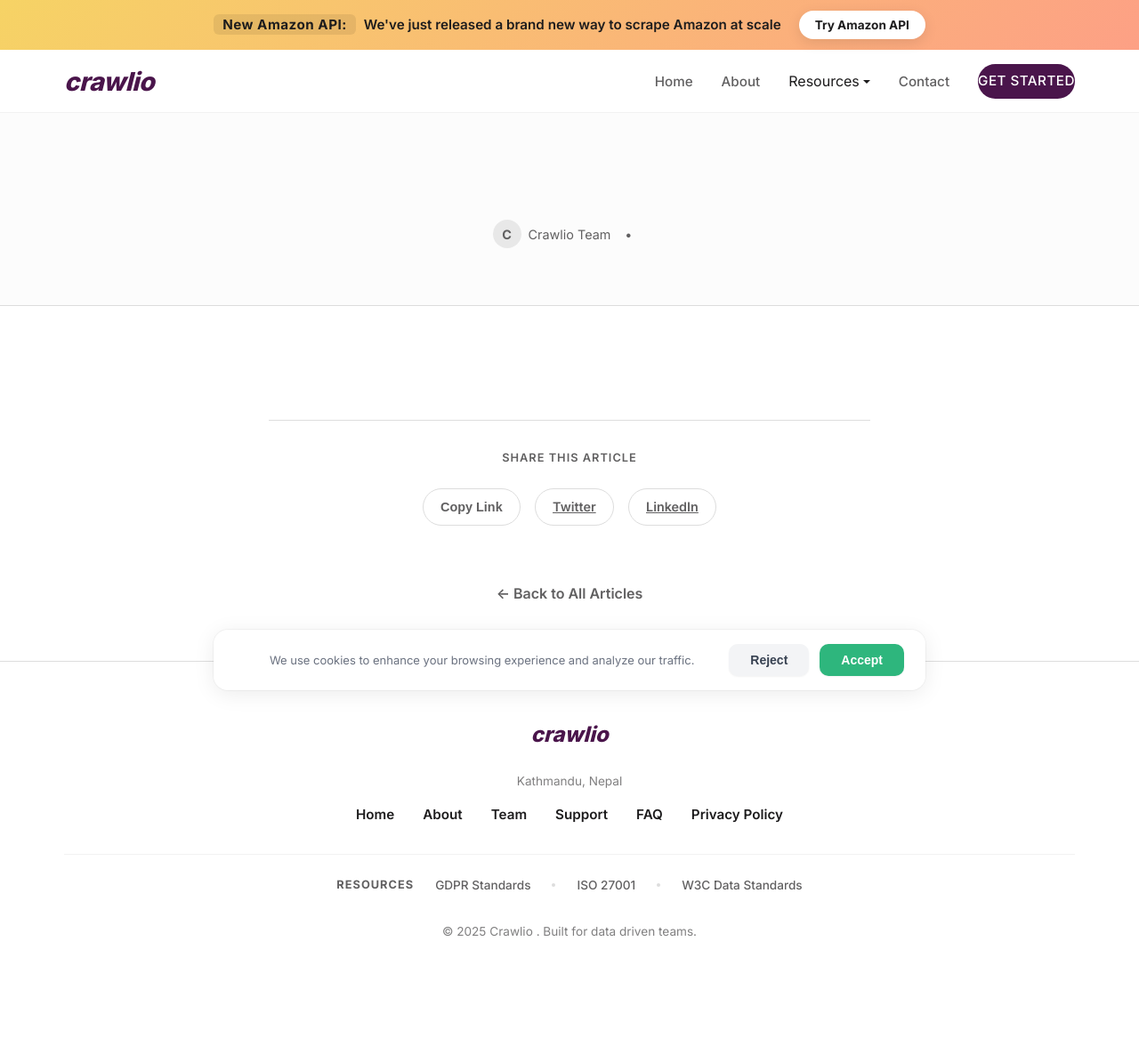
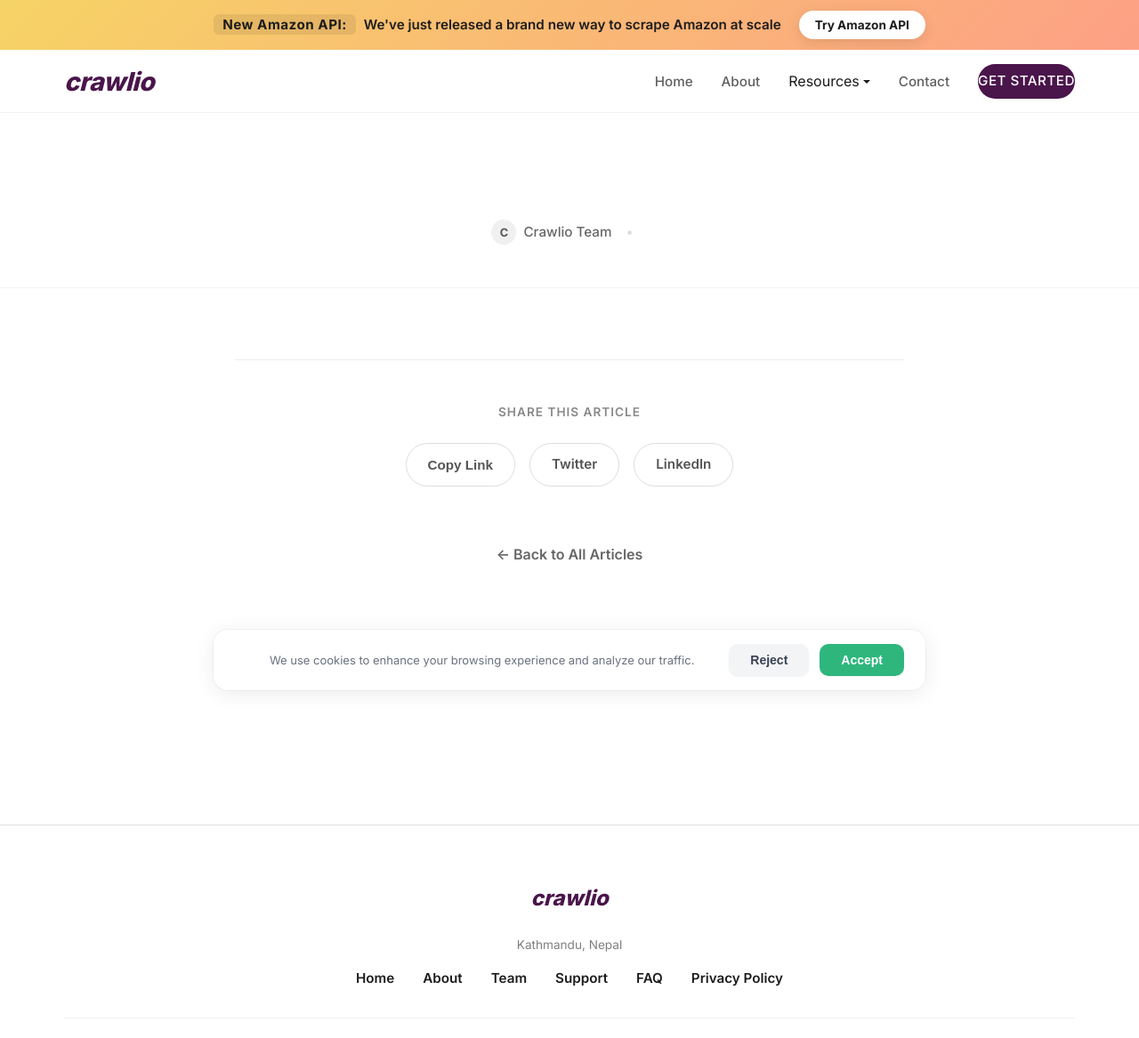
Before and after one commit to Pradip-p/lazy-py-crawler, a Python web app: template lazy_crawler/app/templates/blog_detail.html in a window 1280 px wide. Shown: the top 1167 px of the page at 89% size. Before the commit the page ends 1053 px from the top, so only its background shows below. Run offline with Jinja, Linux system fonts and the light colour scheme; the template is opened without the code that fills it, so the values that code supplies are empty.

Commit message:
Update the blog style for better looks

```diff
--- a/lazy_crawler/app/static/blog.css
+++ b/lazy_crawler/app/static/blog.css
@@ -36,7 +36,7 @@
     visibility: hidden;
     transition: all 0.2s cubic-bezier(0.165, 0.84, 0.44, 1);
     z-index: 1000;
-    border: 1px solid rgba(0,0,0,0.05);
+    border: 1px solid rgba(0, 0, 0, 0.05);
 }
 
 .dropdown:hover .dropdown-menu {
@@ -79,11 +79,55 @@
     display: none !important;
 }
 
-/* Blog Styles */
-.blog-header-section {
-    background: #fcfcfc;
-    padding: 6rem 0 4rem;
-    border-bottom: 1px solid var(--border-color);
+/* Blog Styles Redesign */
+.blog-post-wrapper {
+    background-color: #fff;
+    min-height: 100vh;
+}
+
+.blog-container {
+    max-width: 800px;
+    margin: 0 auto;
+    padding: 0 1.5rem;
+    position: relative;
+    box-sizing: border-box;
+    /* Ensure padding doesn't affect width */
+}
+
+/* Header Section */
+.blog-post-header {
+    background-color: #fff;
+    /* or a very subtle gray #fafafa */
+    padding: 6rem 0 3rem;
+    text-align: center;
+    border-bottom: 1px solid rgba(0, 0, 0, 0.05);
+    /* Subtle separator */
+}
+
+.blog-draft-badge {
+    background: #fff5f5;
+    color: #e01e5a;
+    display: inline-block;
+    padding: 0.25rem 0.75rem;
+    border-radius: 99px;
+    font-size: 0.75rem;
+    font-weight: 700;
+    letter-spacing: 0.05em;
+    margin-bottom: 1.5rem;
+    text-transform: uppercase;
+}
+
+.blog-title {
+    font-family: 'Inter', sans-serif;
+    font-size: 3.5rem;
+    /* Large and bold */
+    font-weight: 800;
+    line-height: 1.1;
+    letter-spacing: -0.03em;
+    color: #1a1a1a;
+    margin: 0 auto 1.5rem;
+    max-width: 900px;
+    /* Allow title to be wider if needed */
 }
 
 .blog-meta {
@@ -91,9 +135,9 @@
     align-items: center;
     justify-content: center;
     gap: 1rem;
-    color: var(--text-muted);
-    font-size: 0.9rem;
-    margin-top: 1rem;
+    color: #666;
+    font-size: 0.95rem;
+    font-weight: 500;
 }
 
 .blog-meta-item {
@@ -102,62 +146,206 @@
     gap: 0.5rem;
 }
 
+.author-avatar {
+    background: #f0f0f0;
+    width: 28px;
+    height: 28px;
+    border-radius: 50%;
+    display: flex;
+    align-items: center;
+    justify-content: center;
+    font-weight: 700;
+    color: #555;
+    font-size: 0.8rem;
+}
+
+.meta-separator {
+    color: #ddd;
+}
+
+/* Featured Image */
+.blog-featured-image {
+    margin: 3rem 0;
+    border-radius: 12px;
+    overflow: hidden;
+    box-shadow: 0 20px 40px -10px rgba(0, 0, 0, 0.08);
+    /* Premium shadow */
+    line-height: 0;
+    /* Remove bottom space */
+}
+
+.blog-featured-image img {
+    width: 100%;
+    height: auto;
+    display: block;
+}
+
+/* Content */
 .blog-content {
-    font-family: 'Georgia', serif; /* Better reading font for long form */
+    font-family: 'Georgia', 'Times New Roman', serif;
+    /* Classic blog readability */
+    font-size: 1.25rem;
+    line-height: 1.8;
+    color: #2c2c2c;
+    margin-bottom: 4rem;
+}
+
+.blog-content p {
+    margin-bottom: 1.8rem;
 }
 
 .blog-content h2 {
     font-family: 'Inter', sans-serif;
+    font-size: 2rem;
+    font-weight: 700;
+    color: #111;
+    margin-top: 3.5rem;
+    margin-bottom: 1.2rem;
+    letter-spacing: -0.02em;
+}
+
+.blog-content h3 {
+    font-family: 'Inter', sans-serif;
+    font-size: 1.5rem;
+    font-weight: 600;
+    color: #111;
     margin-top: 2.5rem;
     margin-bottom: 1rem;
-    font-size: 1.8rem;
-    color: var(--slack-purple);
 }
 
-.blog-content p {
+.blog-content ul,
+.blog-content ol {
+    margin-bottom: 2rem;
+    padding-left: 1.5rem;
+}
+
+.blog-content li {
+    margin-bottom: 0.75rem;
+}
+
+.blog-content a {
+    color: var(--slack-purple, #4A154B);
+    text-decoration: underline;
+    text-decoration-thickness: 1px;
+    text-underline-offset: 3px;
+    transition: color 0.2s;
+}
+
+.blog-content a:hover {
+    color: #000;
+}
+
+.blog-content blockquote {
+    border-left: 4px solid var(--slack-purple, #4A154B);
+    padding-left: 1.5rem;
+    margin: 2rem 0;
+    font-style: italic;
+    color: #555;
+    font-size: 1.35rem;
+}
+
+.blog-content code {
+    background: #f5f5f5;
+    padding: 0.2rem 0.4rem;
+    border-radius: 4px;
+    font-size: 0.9em;
+    font-family: monospace;
+}
+
+.blog-content pre {
+    background: #f8f9fa;
+    padding: 1.5rem;
+    border-radius: 8px;
+    overflow-x: auto;
+    margin: 2rem 0;
+    border: 1px solid #eee;
+}
+
+/* Share Section */
+.blog-share-section {
+    border-top: 1px solid #eee;
+    padding-top: 3rem;
+    margin-top: 5rem;
+    text-align: center;
+    margin-bottom: 4rem;
+}
+
+.share-label {
+    font-size: 0.85rem;
+    text-transform: uppercase;
+    letter-spacing: 1px;
+    font-weight: 600;
+    color: #888;
     margin-bottom: 1.5rem;
 }
 
-.blog-content img {
-    max-width: 100%;
-    border-radius: 8px;
-    margin: 2rem 0;
+.share-buttons {
+    display: flex;
+    gap: 1rem;
+    justify-content: center;
 }
 
 .share-btn {
     display: inline-flex;
     align-items: center;
     gap: 0.5rem;
-    padding: 0.6rem 1.2rem;
-    background: transparent;
-    border: 1px solid var(--border-color);
+    padding: 0.75rem 1.5rem;
+    background: #fff;
+    border: 1px solid #ddd;
     border-radius: 50px;
-    color: var(--text-muted);
+    color: #555;
     cursor: pointer;
     transition: all 0.2s ease;
     font-weight: 600;
-    font-size: 0.9rem;
+    font-size: 0.95rem;
+    text-decoration: none;
 }
 
 .share-btn:hover {
-    border-color: var(--slack-purple);
-    background: rgba(74, 21, 75, 0.03);
+    border-color: #333;
+    color: #111;
+    transform: translateY(-1px);
+    box-shadow: 0 4px 12px rgba(0, 0, 0, 0.05);
 }
 
+/* Footer Nav */
+.blog-footer-nav {
+    text-align: center;
+    padding-bottom: 6rem;
+}
+
+.back-link {
+    color: #666;
+    text-decoration: none;
+    font-weight: 600;
+    border-bottom: 1px solid transparent;
+    transition: all 0.2s;
+}
+
+.back-link:hover {
+    color: #111;
+    border-bottom-color: #111;
+}
+
+/* Mobile Responsiveness */
 @media (max-width: 768px) {
     .dropdown {
         display: block;
         width: 100%;
         margin-bottom: 0.5rem;
-        text-align: center; /* Center align container */
+        text-align: center;
+        /* Center align container */
     }
 
     .dropdown-toggle {
         display: flex;
-        justify-content: center; /* Center align content */
+        justify-content: center;
+        /* Center align content */
         align-items: center;
-        gap: 8px; /* Gap between text and arrow */
-        padding: 0.25rem 0; /* Reduced from 0.5rem */
+        gap: 8px;
+        /* Gap between text and arrow */
+        padding: 0.25rem 0;
+        /* Reduced from 0.5rem */
         width: 100%;
         color: var(--text-dark);
         font-weight: 600;
@@ -177,7 +365,8 @@
         max-height: 0;
         overflow: hidden;
         transition: max-height 0.3s ease;
-        border-left: none; /* Remove left border */
+        border-left: none;
+        /* Remove left border */
         margin-top: 0;
     }
 
@@ -194,7 +383,8 @@
     .dropdown-item {
         padding: 0.5rem 0;
         color: var(--text-muted) !important;
-        text-align: center; /* Center sub-items */
+        text-align: center;
+        /* Center sub-items */
         font-size: 0.9rem !important;
     }
 
@@ -203,3 +393,27 @@
         color: var(--slack-purple) !important;
     }
 }
+
+/* Mobile Responsiveness */
+@media (max-width: 768px) {
+    .blog-post-header {
+        padding: 4rem 0 2rem;
+    }
+
+    .blog-title {
+        font-size: 2.25rem;
+    }
+
+    .blog-content {
+        font-size: 1.1rem;
+    }
+
+    .share-buttons {
+        flex-direction: column;
+        align-items: stretch;
+    }
+
+    .share-btn {
+        justify-content: center;
+    }
+}
--- a/lazy_crawler/app/templates/blog_detail.html
+++ b/lazy_crawler/app/templates/blog_detail.html
@@ -3,46 +3,44 @@
 {% block title %}{{ post.title }} | Crawlio Blog{% endblock %}
 
 {% block content %}
-<section class="blog-header-section">
-    <div class="container" style="max-width: 800px; text-align: center;">
+<article class="blog-post-wrapper">
+    <header class="blog-post-header">
+        <div class="container blog-container">
             {% if post.published == False %}
-        <div style="background: #fff5f5; color: #e01e5a; display: inline-block; padding: 0.25rem 0.75rem; border-radius: 99px; font-size: 0.8rem; font-weight: 700; margin-bottom: 1rem;">DRAFT PREVIEW</div>
+            <div class="blog-draft-badge">DRAFT PREVIEW</div>
             {% endif %}
 
-        <h1 style="font-size: 3rem; font-weight: 800; line-height: 1.2; letter-spacing: -0.02em; margin-bottom: 1.5rem; color: var(--text-dark);">
+            <h1 class="blog-title">
                 {{ post.title }}
             </h1>
 
             <div class="blog-meta">
-            <div class="blog-meta-item">
-                <span style="background: #e8e8e8; width: 32px; height: 32px; border-radius: 50%; display: flex; align-items: center; justify-content: center; font-weight: 700; color: var(--text-muted);">
-                    C
-                </span>
+                <div class="blog-meta-item author">
+                    <span class="author-avatar">C</span>
                     <span>Crawlio Team</span>
                 </div>
-            <span>•</span>
-            <div class="blog-meta-item">
+                <span class="meta-separator">•</span>
+                <div class="blog-meta-item date">
                     {{ post.created_at.strftime('%B %d, %Y') }}
                 </div>
             </div>
         </div>
-</section>
+    </header>
 
-<section class="section" style="padding-top: 3rem;">
-    <div class="container" style="max-width: 740px;">
+    <div class="container blog-container">
         {% if post.image_url %}
-        <div style="margin-bottom: 3rem; border-radius: 12px; overflow: hidden; box-shadow: 0 10px 40px rgba(0,0,0,0.08);">
-            <img src="{{ post.image_url }}" alt="{{ post.title }}" style="width: 100%; display: block;">
+        <div class="blog-featured-image">
+            <img src="{{ post.image_url }}" alt="{{ post.title }}">
         </div>
         {% endif %}
 
-        <div class="blog-content" style="font-size: 1.15rem; line-height: 1.8; color: #2c2c2c;">
+        <div class="blog-content">
             {{ post.content | safe }}
         </div>
 
-        <div style="margin-top: 5rem; padding-top: 2rem; border-top: 1px solid var(--border-color); text-align: center;">
-            <p style="font-weight: 600; margin-bottom: 1.5rem; color: var(--text-muted); text-transform: uppercase; font-size: 0.8rem; letter-spacing: 1px;">Share this article</p>
-            <div style="display: flex; gap: 1rem; justify-content: center;">
+        <section class="blog-share-section">
+            <p class="share-label">Share this article</p>
+            <div class="share-buttons">
                 <button class="share-btn" onclick="navigator.clipboard.writeText(window.location.href); alert('Link copied!');">
                     Copy Link
                 </button>
@@ -53,13 +51,13 @@
                     LinkedIn
                 </a>
             </div>
-        </div>
+        </section>
 
-        <div style="text-align: center; margin-top: 4rem;">
-            <a href="/blog" style="color: var(--text-muted); text-decoration: none; font-weight: 600; border-bottom: 2px solid transparent; transition: all 0.2s;">
+        <div class="blog-footer-nav">
+            <a href="/blog" class="back-link">
                 ← Back to All Articles
             </a>
         </div>
     </div>
-</section>
+</article>
 {% endblock %}
```
Lines whose indentation alone changed are shown as unchanged.
